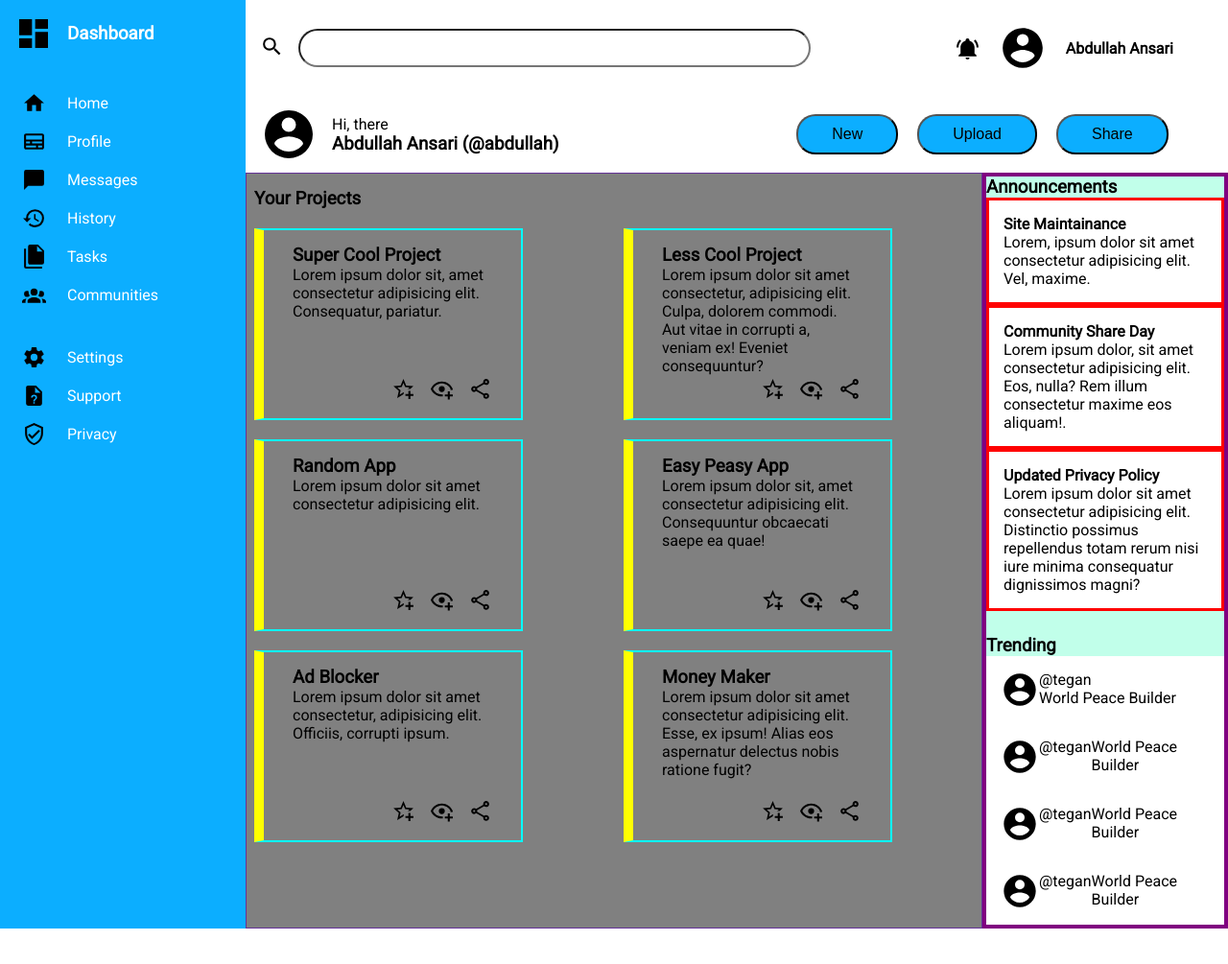
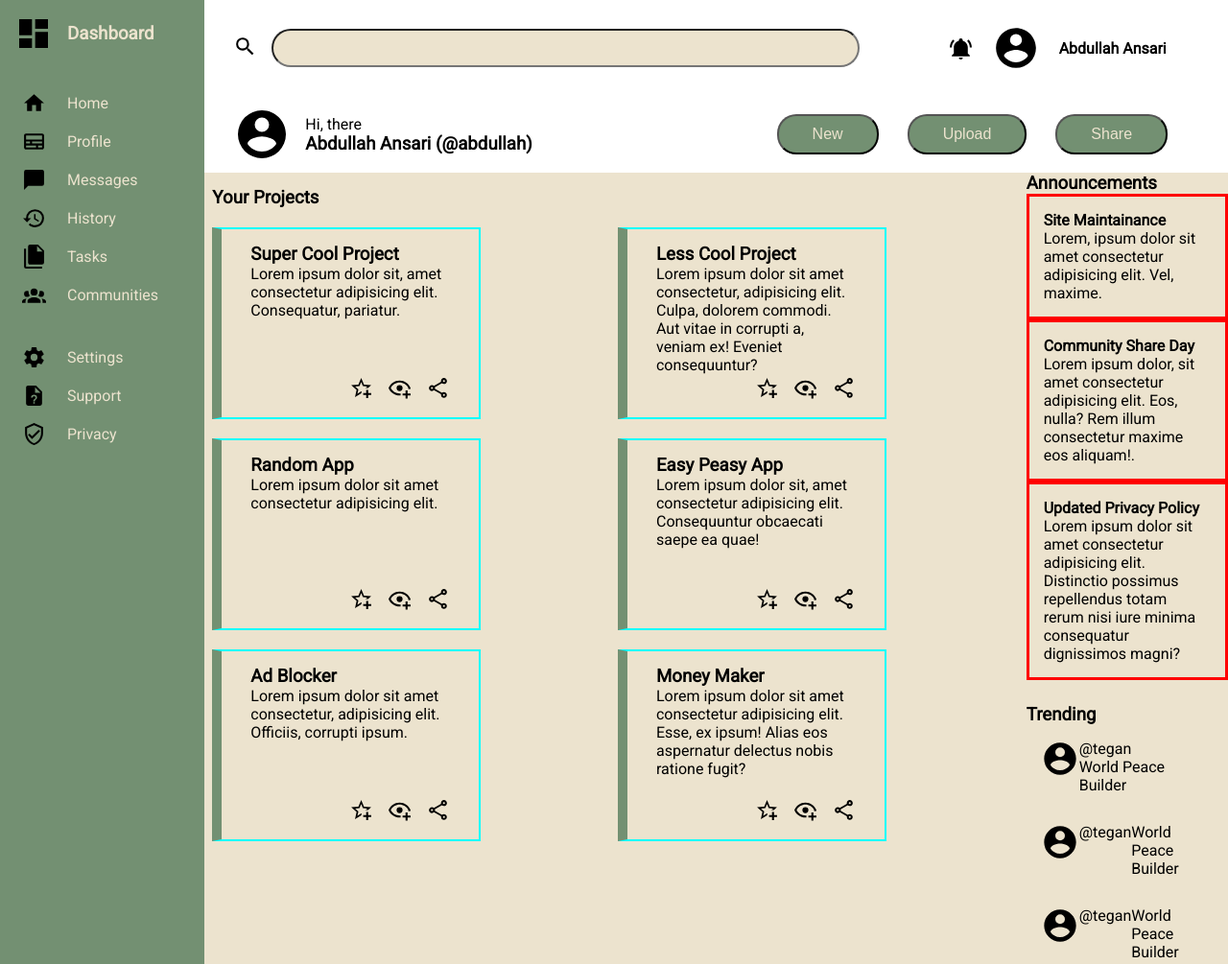
Before and after one commit to Abusadat18/Admin-Dashboard, a plain HTML site: page index.html in a window 1280 px wide. Shown: the top 1005 px of the page at 96% size. Before the commit the page ends 968 px from the top, so only its background shows below. Drawn offline with Linux system fonts and the light colour scheme.

Commit message:
Update Grids

```diff
--- a/index.html
+++ b/index.html
@@ -122,6 +122,7 @@
           <p>Privacy</p>
         </div>
       </div>
+      <div class="project-section">
         <div class="project-ctn">
           <div class="project-ctn-title">
             <h3>Your Projects</h3>
@@ -263,8 +264,8 @@
             <div class="project-card-ctn">
               <h3>Money Maker</h3>
               <p>
-              Lorem ipsum dolor sit amet consectetur adipisicing elit. Esse, ex
-              ipsum! Alias eos aspernatur delectus nobis ratione fugit?
+                Lorem ipsum dolor sit amet consectetur adipisicing elit. Esse,
+                ex ipsum! Alias eos aspernatur delectus nobis ratione fugit?
               </p>
               <div class="card-options">
                 <img
@@ -366,5 +367,6 @@
           </div>
         </div>
       </div>
+    </div>
   </body>
 </html>
--- a/style.css
+++ b/style.css
@@ -9,7 +9,7 @@
 /* VARIABLES */
 
 :root {
-  --PADDING-LEFT: 15px;
+  --PADDING-LEFT: 30px;
 }
 
 /* ************* */
@@ -22,21 +22,21 @@ body {
 .container {
   height: 100vh;
   display: grid;
-  grid-template-columns: 1fr 3fr 1fr;
+  grid-template-columns: 1fr 5fr;
   grid-template-rows: 100px 80px 1fr;
 }
 
 /* Navigation Section start */
 
 .nav {
-  grid-area: 1/2/2/4;
+  grid-area: 1/2/2/3;
   display: grid;
   grid-template-columns: 2fr 1fr;
 }
 
 .nav-subgrid1 {
   display: grid;
-  grid-template-columns: min-content 80%;
+  grid-template-columns: min-content 90%;
   align-items: center;
   padding-left: var(--PADDING-LEFT);
   gap: 15px;
@@ -48,6 +48,7 @@ input[type="search"] {
   border-radius: 20px;
   font-size: inherit;
   padding: 5px;
+  background-color: #ece3ce;
 }
 
 .nav-subgrid2 {
@@ -59,16 +60,12 @@ input[type="search"] {
   font-weight: bold;
 }
 
-.profile-logo {
-}
-
 /* Navigation Section ends */
 
 /* Header Section Starts */
 
 .header {
-  grid-area: 2/2/3/4;
-
+  grid-area: 2/2/3/3;
   display: grid;
   grid-template-columns: repeat(2, 1fr);
   align-items: center;
@@ -91,14 +88,15 @@ input[type="search"] {
   display: grid;
   grid-template-columns: repeat(3, min-content);
   justify-content: center;
-  gap: 20px;
+  gap: 30px;
 }
 
 .header-subgrid2 > button {
   font-size: inherit;
   padding: 10px 35px;
   border-radius: 20px;
-  background-color: rgb(12, 174, 255);
+  background-color: #739072;
+  color: #ece3ce;
 }
 
 /* Header Section Ends */
@@ -107,13 +105,13 @@ input[type="search"] {
 
 .aside-left {
   grid-area: 1/1/4/2;
-  padding-left: var(--PADDING-LEFT);
-  padding-top: var(--PADDING-LEFT);
+  padding-left: 15px;
+  padding-top: 15px;
   display: grid;
   grid-template-rows: repeat(3, max-content);
   gap: 40px;
-  background-color: rgb(12, 174, 255);
-  color: white;
+  background-color: #739072;
+  color: #ece3ce;
 }
 
 .aside-left-grid1,
@@ -134,14 +132,19 @@ input[type="search"] {
 
 /* Project Section Starts */
 
+.project-section {
+  grid-area: 3/2/4/3;
+  display: grid;
+  grid-template-columns: 4fr 1fr;
+  gap: 15px;
+  background-color: #ece3ce;
+}
+
 .project-ctn {
-  grid-area: 3/2/4/3;
-  border: 1px solid rebeccapurple;
   padding: 15px 8px 0;
   display: flex;
   row-gap: 20px;
   flex-direction: column;
-  background-color: grey;
 }
 
 .all-cards-ctn {
@@ -155,9 +158,9 @@ input[type="search"] {
   height: 200px;
   padding: 15px 30px;
   border: 2px solid cyan;
-  border-left: 10px solid yellow;
+  border-left: 10px solid #739072;
   display: grid;
-  grid-template-rows: max-content 70%;
+  grid-template-rows: max-content 70% max-content;
 }
 
 .card-options {
@@ -171,11 +174,8 @@ input[type="search"] {
 /* Aside Right Section Starts */
 
 .aside-right {
-  grid-area: 3/3/4/4;
-  border: 4px solid purple;
   display: grid;
-  grid-template-rows: repeat(2, max-content);
-  background-color: rgba(127, 255, 212, 0.482);
+  grid-template-rows: repeat(2, 1fr);
   gap: 25px;
 }
 
@@ -187,7 +187,6 @@ input[type="search"] {
 .announcement-subgrid {
   display: grid;
   grid-template-rows: repeat(3, max-content);
-  background-color: white;
 }
 
 .announcement-text-cnt {
@@ -203,7 +202,6 @@ input[type="search"] {
 .trending-subgrid {
   display: grid;
   grid-template-rows: repeat(4, max-content);
-  background-color: white;
 }
 
 .trending-info-ctn {
```
Lines whose indentation alone changed are shown as unchanged.
